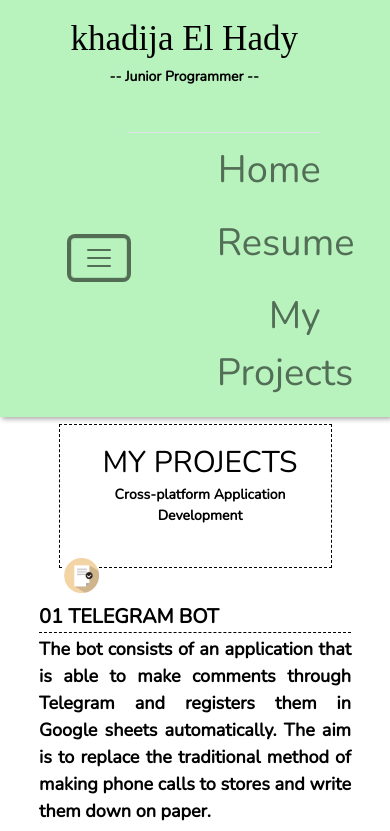
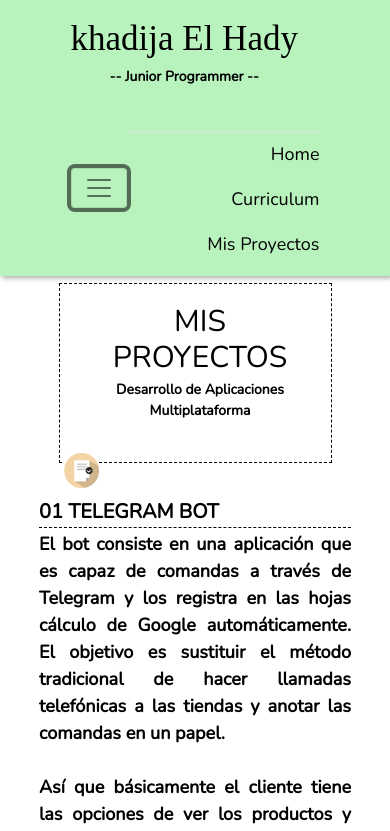
Before and after one commit to khadijaelhady213/-khadijaelhady213.github.io, a plain HTML site: page myProjects.html in a window 390 px wide. Both pictures are taken after a click on the button "Toggle navigation". Shown: the top 831 px of the page. Drawn offline with nearby package versions, Linux system fonts and the light colour scheme; a web font is replaced by a local one.

Commit message:
Traducción y añadir cv

```diff
--- /dev/null
+++ b/dam.css
@@ -0,0 +1,225 @@
+@import url('https://fonts.googleapis.com/css2?family=Whisper&display=swap');
+@import url('https://fonts.googleapis.com/css2?family=Nunito:wght@200&display=swap');
+
+*{
+    margin: 0;
+    border: 0;
+  }
+p, u{
+font-family: 'Nunito', sans-serif ;
+color: black;
+font-weight: bolder ;
+font-size: 14px;
+}
+h1{
+    font-family: 'Nunito', sans-serif;
+    color: black;
+    font-size: 20px;
+    margin-bottom: 1%;
+}
+/*--------------CABEZERA------------------*/
+#contenidor{
+    background-color: #B8F3BE;
+    padding-left: 15%;
+    padding-right: 15%;
+    min-height: 12vh;
+    box-shadow: 2px 2px 5px rgb(170, 167, 167);
+
+  }
+#logo{
+    display: flex;
+    flex-direction:column;
+    align-items: center;
+    margin-bottom: 0%;
+  }
+
+#logo r{ /*----Cosmetic*/
+    color: black;
+    font-family: 'Whisper';
+    text-decoration: none;
+    font-size: 35px;
+    font-weight: normal;
+  }
+.nav-link{
+   padding-right: 0%;
+   font-family: 'Nunito', sans-serif;
+   color: black;
+   font-size: 18px;
+   font-weight:500;
+  }
+
+
+  /*darle formato al menú*/
+#menuSecrtion{
+    flex: 1;
+    text-align: right;
+    width: 100%;
+
+}
+#menuSecrtion ul{
+
+  width: 90%;
+  display: flex;
+  justify-content: end;
+}
+#menuSecrtion ul li{
+    list-style: none;
+    display: inline-block;
+    padding: 0px 12px;
+    position: relative;
+    margin-left: 1%;
+    padding-right: 0%;
+
+
+}
+#menuSecrtion li a{
+    text-decoration: none;
+    width: 100%;
+    margin-left: 0%;
+    font-family: 'Nunito', sans-serif;
+    color: black;
+    font-size: 18px;
+    font-weight: 500;
+}
+
+/*BARRAS CON MOVIMENTO BAJO LOS TEXTOS DEL MENÚ*/
+#menuSecrtion ul li::after{
+    content: '';
+    width: 0%;
+    height: 2px;
+    background: white;
+    display: block;
+    margin: auto;
+    transition: 0.5s;
+
+}
+  /*LAS BARRAS CONFIGURADAS ARRIBA NO APARECEN HASTA QUE SUCEDA EL CÓDIGO DE ABAJO*/
+  #menuSecrtion ul li:hover::after{
+    width: 100%;
+  }
+  /*--------------------fin cabezera---------------------------------------------------------------------------------*/
+  /*--------------------1r recuadro---------------------------------------------------------------------------------*/
+
+.welcomAbout{
+    /* background-color: red; */
+    margin-top: 2%;
+    margin-left: 15%;
+    margin-right: 15%;
+    /* background-color: aqua; */
+  }
+  .welcome{
+    padding: 20px 20px 25px 30px;
+    border: 1px dashed black;
+    text-align: center;
+  }
+#graphic{
+    width : 15%;
+    padding-left: 2%;
+    margin-top: -4%;
+    margin-bottom: 0%;
+}
+
+  /*-----------------------------titulo y explicación proyects*/
+.peojectsContent{
+
+    margin-left: 28%;
+    margin-right: 15%;
+    margin-top: -2%;
+}
+.project{
+    margin-bottom: 8%;
+    padding-right: 5%;
+
+
+}
+.fila ul{
+  padding-left: 0%;   /*  personalizar lista de los modulos  */
+  list-style: none;
+  padding-top: 2%;
+}
+
+.project p {
+  /* margin-right: 5%; */
+  text-align: justify;
+  min-width: 100% !important;
+  max-width: 100% !important;
+
+
+
+}
+
+
+
+/*-----------------------------------------------froother*/
+.foot{
+  margin-top: 2%;
+  margin-bottom: 2%;
+  margin-left: 15%;
+  margin-right: 15%;
+  padding: 20px 20px 20px 20px;
+  background-color: #b8f3b8;
+}
+/*-----------------------------------------------------------MOVILE RESPONSIVE------------------------------------------------------------*/
+@media only screen and (max-width: 600px) {
+  .welcome{
+    margin: 0%;
+    margin-left: 0%;
+    min-width: 100%;
+
+  }
+  .welcome h1{
+    font-size: 30px;
+  }
+
+  .peojectsContent{
+    margin-top: 3%;
+  }
+ .btn-warning{
+    display: none;
+  }
+
+  #logo {
+    font-size: 40%;
+  }
+ .nav-link{
+   font-size: 38px;
+  }
+  .peojectsContent{
+
+    margin-right: 10%;
+    margin-left: 10%;
+
+  }
+  .project p{
+    min-width: 100%;
+    max-width: 100%;
+}
+
+  .fila{
+    display: flex;
+    flex-direction: column;
+
+  }
+
+
+  .project p{
+    font-size: 18px;
+  }
+  .project h1{
+    font-size: 20;
+    font-weight: bold;
+  }
+
+  .nav-link{
+    font-size: 20px;
+    font-weight: 300;
+  }
+  #contenidor{
+    /* background-color: red; */
+    display: flex;
+    flex-direction: column;
+  }
+
+
+
+}
--- a/myProjects.css
+++ b/myProjects.css
@@ -57,7 +57,9 @@ h1{
 }
 #menuSecrtion ul{
 
-  width: 60%;
+  width: 90%;
+  display: flex;
+  justify-content: end;
 }
 #menuSecrtion ul li{
   list-style: none;
@@ -65,7 +67,6 @@ h1{
   padding: 0px 12px;
   position: relative;
   margin-left: 1%;
-    width: 100%;
   padding-right: 0%;
 
 }
@@ -73,12 +74,30 @@ h1{
     text-decoration: none;
     width: 100%;
     margin-left: 0%;
+    font-family: 'Nunito', sans-serif;
+    color: black;
+    font-size: 18px;
+    font-weight: 500;
 }
 
+
   /*BARRAS CON MOVIMENTO BAJO LOS TEXTOS DEL MENÚ*/
-#menuSecrtion  ul li a:hover{
-  font-weight: bold;
+  #menuSecrtion ul li::after{
+    content: '';
+    width: 0%;
+    height: 2px;
+    background: white;
+    display: block;
+    margin: auto;
+    transition: 0.5s;
+
   }
+  /*LAS BARRAS CONFIGURADAS ARRIBA NO APARECEN HASTA QUE SUCEDA EL CÓDIGO DE ABAJO*/
+  #menuSecrtion ul li:hover::after{
+    width: 100%;
+  }
+
+
   /*--------------------fin cabezera---------------------------------------------------------------------------------*/
   /*--------------------1r recuadro---------------------------------------------------------------------------------*/
 
@@ -257,6 +276,16 @@ u{
     font-weight: bold;
   }
 
+  .nav-link{
+    font-size: 20px;
+    font-weight: 300;
+  }
+  #contenidor{
+    /* background-color: red; */
+    display: flex;
+    flex-direction: column;
+  }
+
 
 
 }
--- a/myProjects.html
+++ b/myProjects.html
@@ -20,9 +20,9 @@
               <button id="btMenu"class="navbar-toggler" type="button" data-bs-toggle="collapse" data-bs-target="#navbarSupportedContent" aria-controls="navbarSupportedContent" aria-expanded="false" aria-label="Toggle navigation"><span class="navbar-toggler-icon"> </span></button>
               <div id="menuSecrtion" class="collapse navbar-collapse border-top border-lg-0 mt-4 mt-lg-0" id="navbarSupportedContent">
                  <ul class="navbar-nav ms-auto">
-                    <li class="nav-item"><a class="nav-link" aria-current="page" href="#index.html">Home</a></li>
-                    <li class="nav-item"><a class="nav-link" aria-current="page" href="index.html">Resume</a></li>
-                    <li class="nav-item"><a class="nav-link" aria-current="page" href="myProjects.html">My Projects</a></li>
+                    <li class="nav-item"><a class="nav-link" aria-current="page" href="index.html">Home</a></li>
+                    <li class="nav-item"><a class="nav-link" aria-current="page" href="khadijaElHadyCV.pdf">Curriculum</a></li>
+                    <li class="nav-item"><a class="nav-link" aria-current="page" href="myProjects.html">Mis Proyectos</a></li>
                  </ul>
               </div>
             </div>
@@ -30,8 +30,8 @@
         <content>
             <div class="welcomAbout">
                 <div class="welcome">
-                    <h1>MY PROJECTS</h1>
-                    <p>Cross-platform Application Development</p>
+                    <h1>MIS PROYECTOS</h1>
+                    <p>Desarrollo de Aplicaciones Multiplataforma</p>
                 </div>
                 <img src="./media/document.png" id ="graphic">
             </div>
@@ -40,9 +40,9 @@
                 <div class="project">
                     <h1>01 TELEGRAM BOT</h1>
                     <div class="fila">
-                        <p> The bot consists of an application that is able to make comments through Telegram and registers them in Google sheets automatically.
-                        The aim is to replace the traditional method of making phone calls to stores and write them down on paper.
-                        <br><br>So basicly the customer has the options to see the products and to carry out the order choosing the day on which he will go to pick them. The order will end up in the seller's Google sheets along with the user id code, name, phone, date.</p>
+                        <p> El bot consiste en una aplicación que es capaz de comandas a través de Telegram y los registra en las hojas cálculo de Google automáticamente.
+                            El objetivo es sustituir el método tradicional de hacer llamadas telefónicas a las tiendas y anotar las comandas en un papel.
+                        <br><br>Así que básicamente el cliente tiene las opciones de ver los productos y realizar el pedido eligiendo el día en el que irá a recogerlos. El pedido terminará en un Excel de Google del vendedor junto con el código de identificación de usuario, nombre, teléfono, fecha.</p>
 
                         <div class="codeAndVideo">
                             <div class ="cv">
@@ -61,17 +61,17 @@
                 <div class="project">
                     <h1>02 Just Scannit</h1>
                     <div class="fila">
-                        <p> Just Scannit is an application design fully with pure html, css and js.<br><br>
-                        The objective of the application is to be able to buy in any store or supermarket by scanning your own products from a mobile and making the purchase in seconds.</p>
+                        <p>Just Scannit es un diseño de aplicación completamente con html, html5, bootstrap, css, js y jQuery.<br><br>
+                            El objetivo de la aplicación es poder comprar en cualquier tienda o supermercado escaneando tus propios productos desde un móvil y realizar la compra en segundos.</p>
 
                         <div class="codeAndVideo">
                           <div class ="cv">
                              <u>Project Code</u>
-                             <a href="https://drive.google.com/drive/folders/1hyURuzBtrosFw1G7lUEtG0YUYA6Via38?usp=sharing"><img src="./media/imgCode2.jpg" id ="codeIMG"></a>
+                             <a href="https://drive.google.com/drive/folders/1knQPcS8RsSJt-QjsHD9tkJ71l7fBzgcW?usp=sharing"><img src="./media/imgCode2.jpg" id ="codeIMG"></a>
                            </div>
                             <div class ="cv">
                                 <u style="padding-right: 3%;">Presentation </u>
-                                <a  href="https://drive.google.com/file/d/1pIqQ0qDTXjLg0buyhQV5WeyFRjylz93o/view?usp=sharing"><img src="./media/imgVideo.jpg" id ="codeIMG"></a>
+                                <a  href="https://drive.google.com/file/d/1dIKh9HnCiP72i0akqFkc9b9QVT4eoPhB/view?usp=sharing"><img src="./media/imgVideo.jpg" id ="codeIMG"></a>
                             </div>
                             <div class ="cv">
                                 <u id="web" style="padding-right: 3%;">Visit web </u>
@@ -84,8 +84,8 @@
                 <div class="project">
                         <h1>03 Unity VR</h1>
                         <div class="fila">
-                             <p> The project consists of a first contact with Vuforia Engine to create an Augmented Reality application.<br><br>
-                                The program recognized images that our colleagues in the artistic branch have made and through unity we have made our editions to create an interaction for each image.</p>
+                             <p> El proyecto consiste en una primera toma de contacto con Vuforia Engine para crear una aplicación de Realidad Aumentada.<br><br>
+                                El programa reconoció imágenes que han realizado nuestros compañeros de la rama artística y a través de Unity hemos realizado nuestras ediciones para crear una interacción para cada imagen.</p>
                             <div class="codeAndVideo">
                                 <div class ="cv">
                                     <u>Project Code</u>
```
Also changed, not shown: dam.html (added, +94 -0 lines), index.css (+6 -1 lines), index.html (+25 -24 lines), media/khadija_img.png (added), 1 other file. Lines whose indentation alone changed are shown as unchanged.
